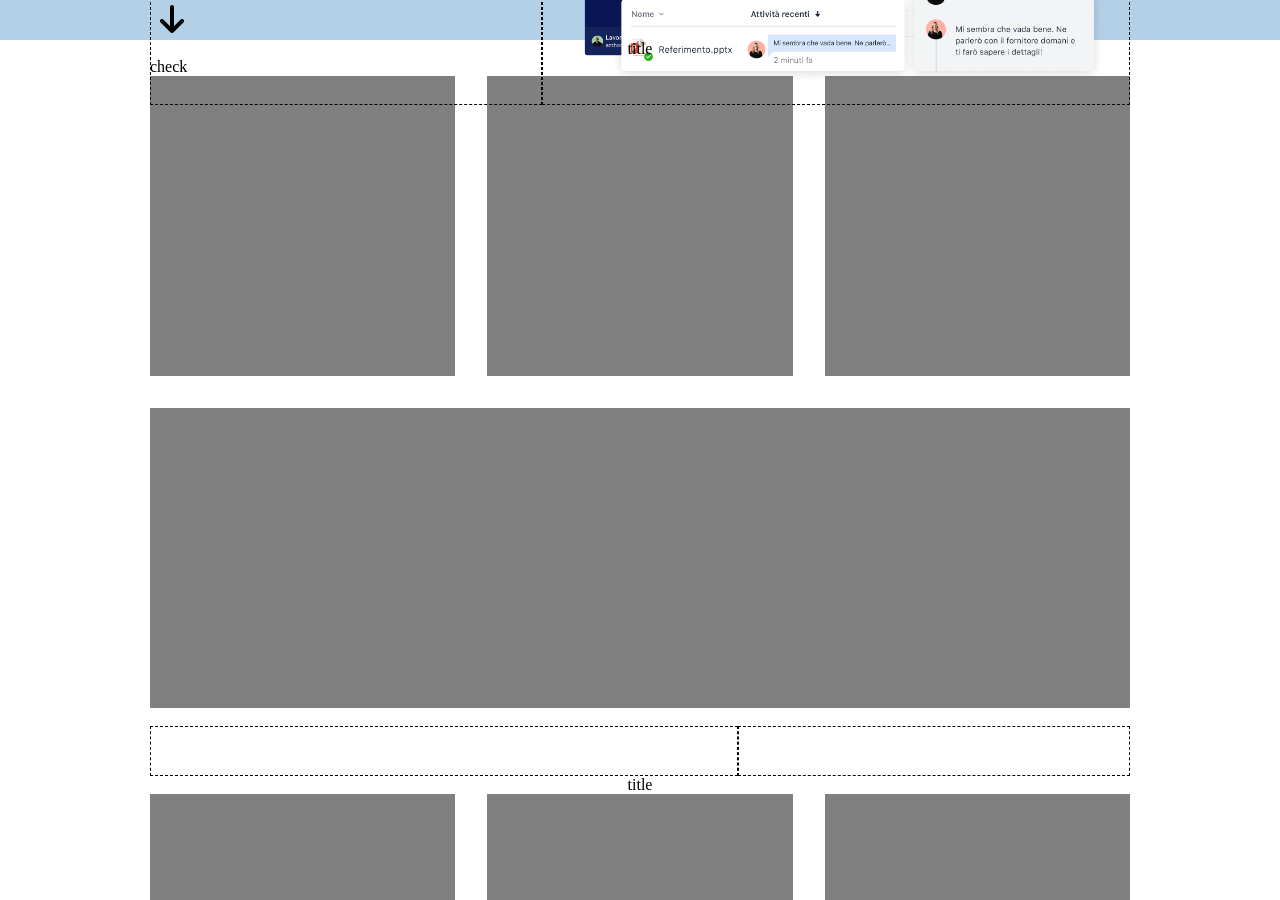
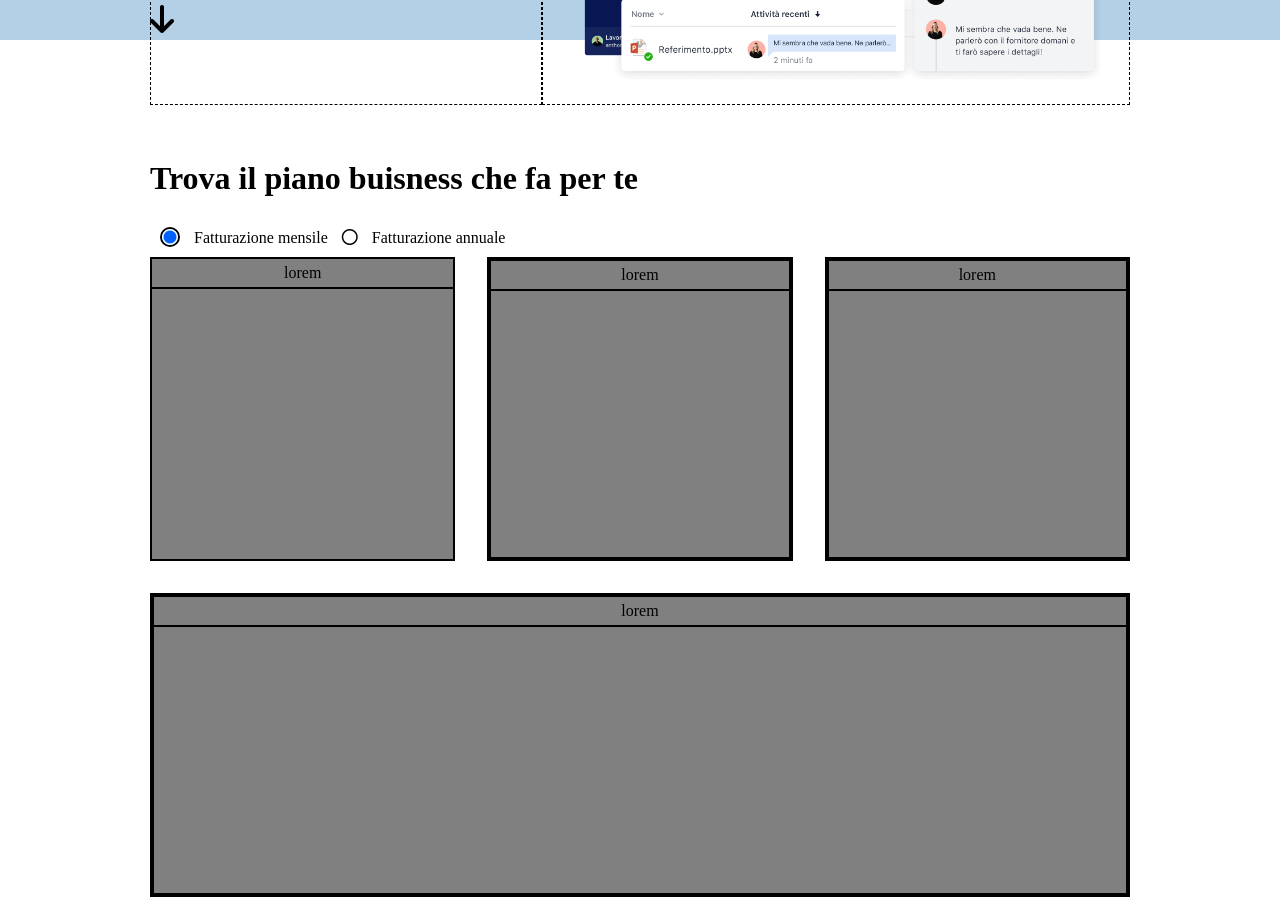
Before and after one commit to giuseppemsabino/htmlcss-dropbox, a plain HTML site: page index.html in a window 1280 px wide. Shown: the part 589-1489 px from the top of the page. Drawn offline with Linux system fonts and the light colour scheme.

Commit message:
upper service section, check box and border cards

```diff
--- a/css/style.css
+++ b/css/style.css
@@ -81,15 +81,14 @@ img{
   align-items: center;
 }
 
+/* top section */
+
 .top-section {
   background-color: #b4d0e7;
   display: flex;
 }
 
-.title-div {
-  position: relative;
-  cursor: pointer;
-}
+
 .big-title {
   width: 100%;
   background-color: transparent;
@@ -156,11 +155,39 @@ border: none;
   top: 65px;
 }
 
+/* service section */
+
+.service-section{
+  margin-top: 100px;
+}
+
+.service-section h1{
+  font-size: 2rem;
+  padding: 20px 0 ;
+}
+
+.checked {
+  color: white;
+  border: 2px solid black;
+  border-radius: 50%;
+  background-color: #0061ff;
+}
+.fa-regular{
+  margin: 10px;
+}
+
+.card-header{
+  border-bottom: 2px solid black;
+  text-align: center;
+  padding: 5px;
+}
+
+
 .container > .card-list {
   display: flex;
   flex-wrap: wrap;
-  align-content: center;
-  justify-content: center;
+  align-content: flex-start;
+  justify-content: flex-start;
   gap: 2rem;
 }
 
@@ -168,6 +195,8 @@ border: none;
   flex: 1 0 30%;
   background-color: gray;
   min-height: 300px;
+  border: 2px solid black;
+
 }
 
 .client-spam-section {
--- a/index.html
+++ b/index.html
@@ -62,15 +62,36 @@
                     </div>
                 </div>
             </section>
+
+
             <section class="service-section">
                 <div class="container">
-                    <div class="title-div">title</div>
-                    <div class="checkbox-piani">check</div>
+
+                    <h1>Trova il piano buisness che fa per te </h1>
+
+                    <div class="checkbox-piani">
+                        <span><i class="fa-regular fa-circle checked"></i> Fatturazione mensile</span>
+                         <span><i class="fa-regular fa-circle"></i> </span> Fatturazione annuale
+                    </div>
                     <div class="card-list">
-                        <div class="card"></div>
-                        <div class="card"></div>
-                        <div class="card"></div>
-                        <div class="card"></div>
+                        <div class="card">
+                            <div><p class="card-header">lorem </p></div>
+                        </div>
+                        <div class="card">
+                            <div class="card">
+                                <div><p class="card-header">lorem </p></div>
+                            </div>
+                        </div>
+                        <div class="card">
+                            <div class="card">
+                                <div><p class="card-header">lorem </p></div>
+                            </div>
+                        </div>
+                        <div class="card">
+                            <div class="card">
+                                <div><p class="card-header">lorem </p></div>
+                            </div>
+                        </div>
                     </div>
                 </div>
             </section>
```
